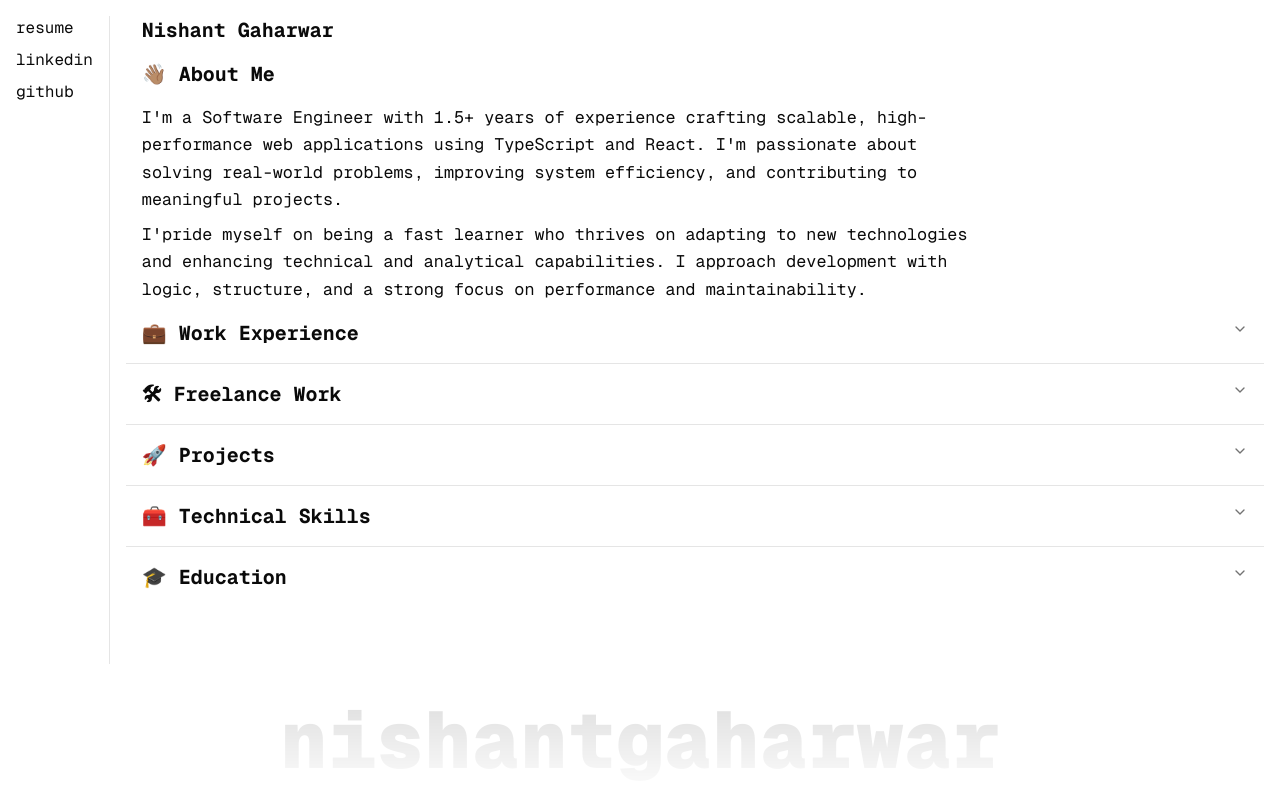
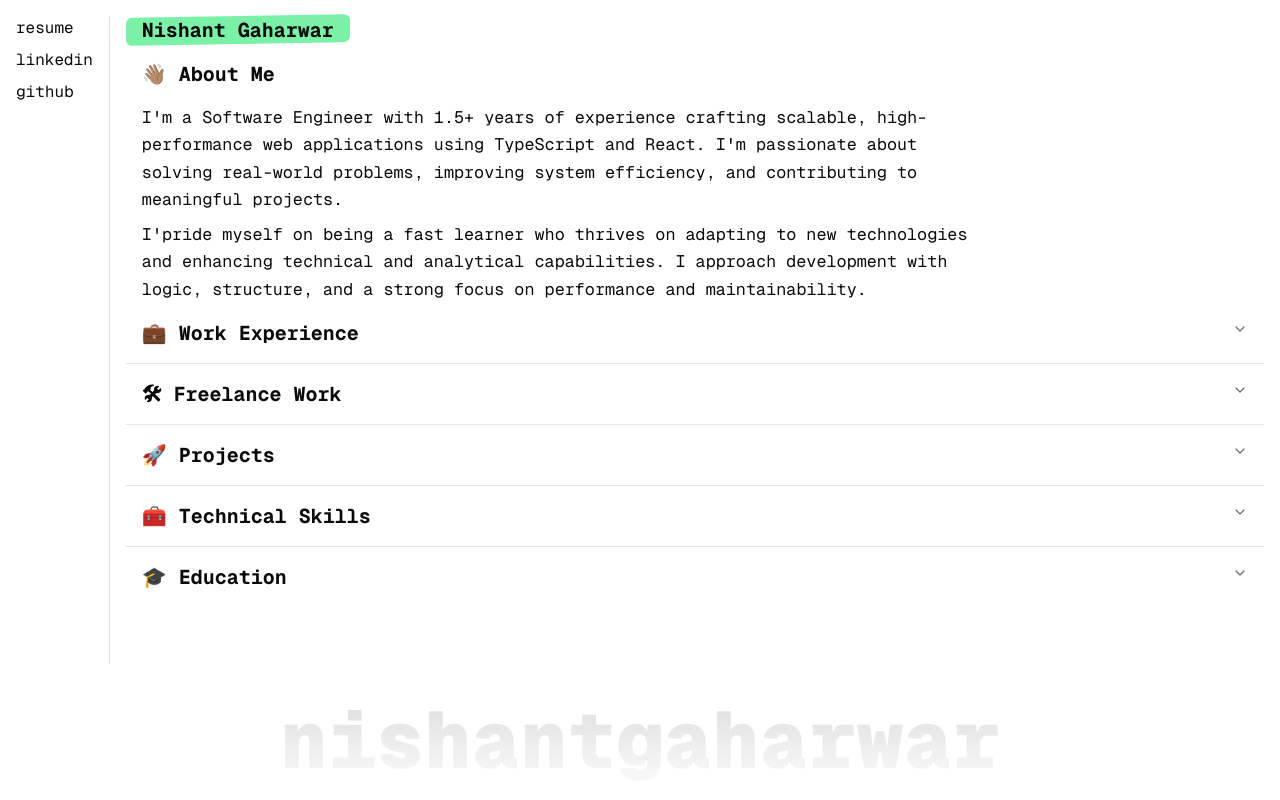
Before and after one commit to iamnishantgaharwar/next-portfolio, a Next.js app: page / in a window 1280 px wide. Built offline with nearby package versions, Linux system fonts and the light colour scheme.

Commit message:
Add Highlight Marker Effect

```diff
--- a/components/Home/Home.tsx
+++ b/components/Home/Home.tsx
@@ -1,18 +1,16 @@
-
 "use client";
 import Footer from "@/app/Footer/page";
 import AccordionPage from "../Accordion/AccordionPage";
 import { motion } from "motion/react";
 
-
 const Home = () => {
   const resume = "/nishantgaharwar.pdf";
   return (
     <motion.div
-    initial={{ opacity: 0.5, filter: "blur(10px)" }}
-    animate={{ opacity: 1, filter: "blur(0px)" }}
-    transition={{ duration: 0.8 }}
-    className="min-h-screen flex flex-col overflow-x-hidden relative"
+      initial={{ opacity: 0.5, filter: "blur(10px)" }}
+      animate={{ opacity: 1, filter: "blur(0px)" }}
+      transition={{ duration: 0.8 }}
+      className="min-h-screen flex flex-col overflow-x-hidden relative"
     >
       <main className="flex flex-grow flex-col sm:flex-row">
         <nav className="flex m-4">
@@ -49,7 +47,12 @@ const Home = () => {
           </ul>
         </nav>
         <section className="flex flex-col my-4 mx-4 sm:mx-0">
-          <h1 className="text-xl font-bold ml-4">Nishant Gaharwar</h1>
+          <span className="relative inline-block w-fit">
+            <span className="absolute top-0 left-0 -right-4 bottom-0 bg-green-300 -skew-y-1  rounded-sm"></span>
+            <h1 className="text-xl font-bold ml-4 relative z-10 ">
+              Nishant Gaharwar
+            </h1>
+          </span>
           <h2 className="text-xl font-bold ml-4 mt-4">👋🏽 About Me</h2>
           <p className="ml-4 space-y-2 mt-4">
             <span className="text-[1.05rem] md:w-3/4 sm:w-full block leading-relaxed">
```
